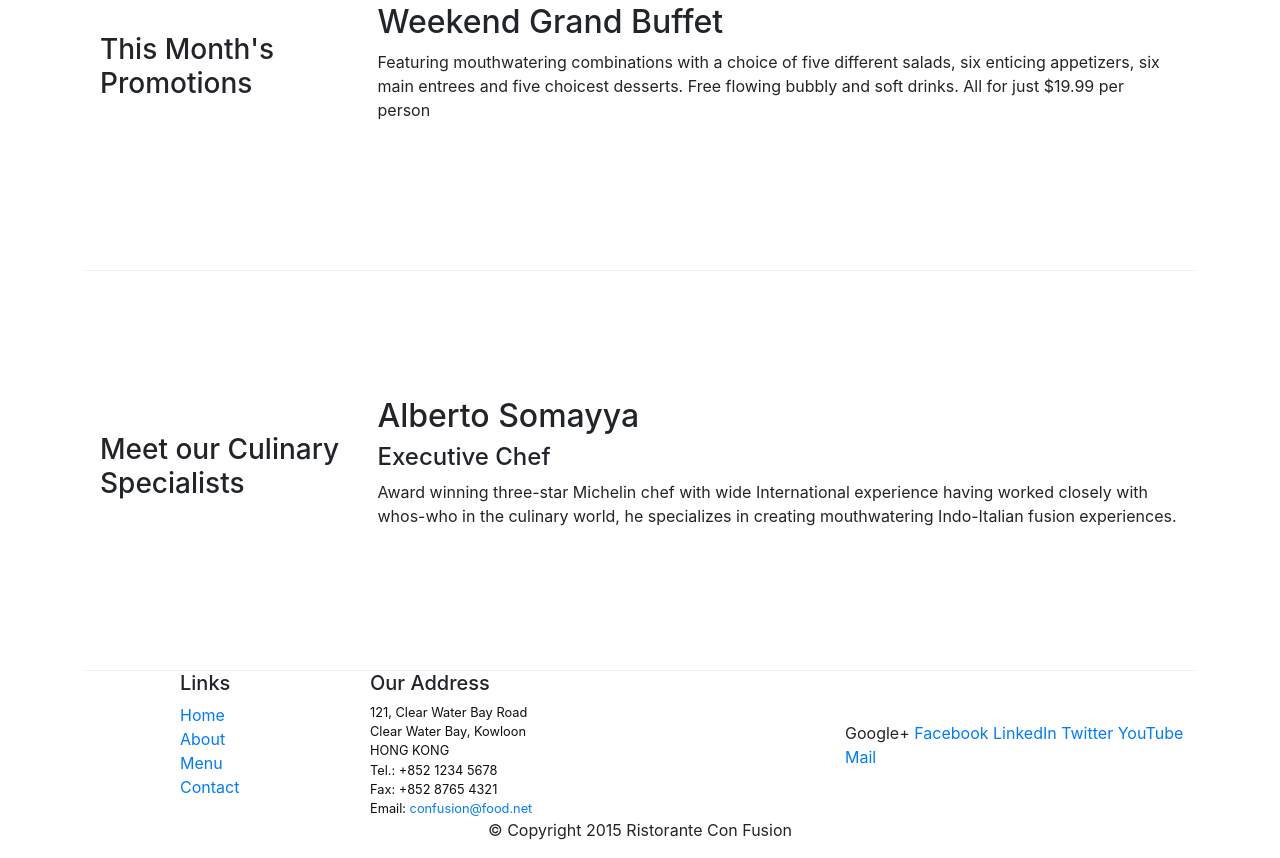
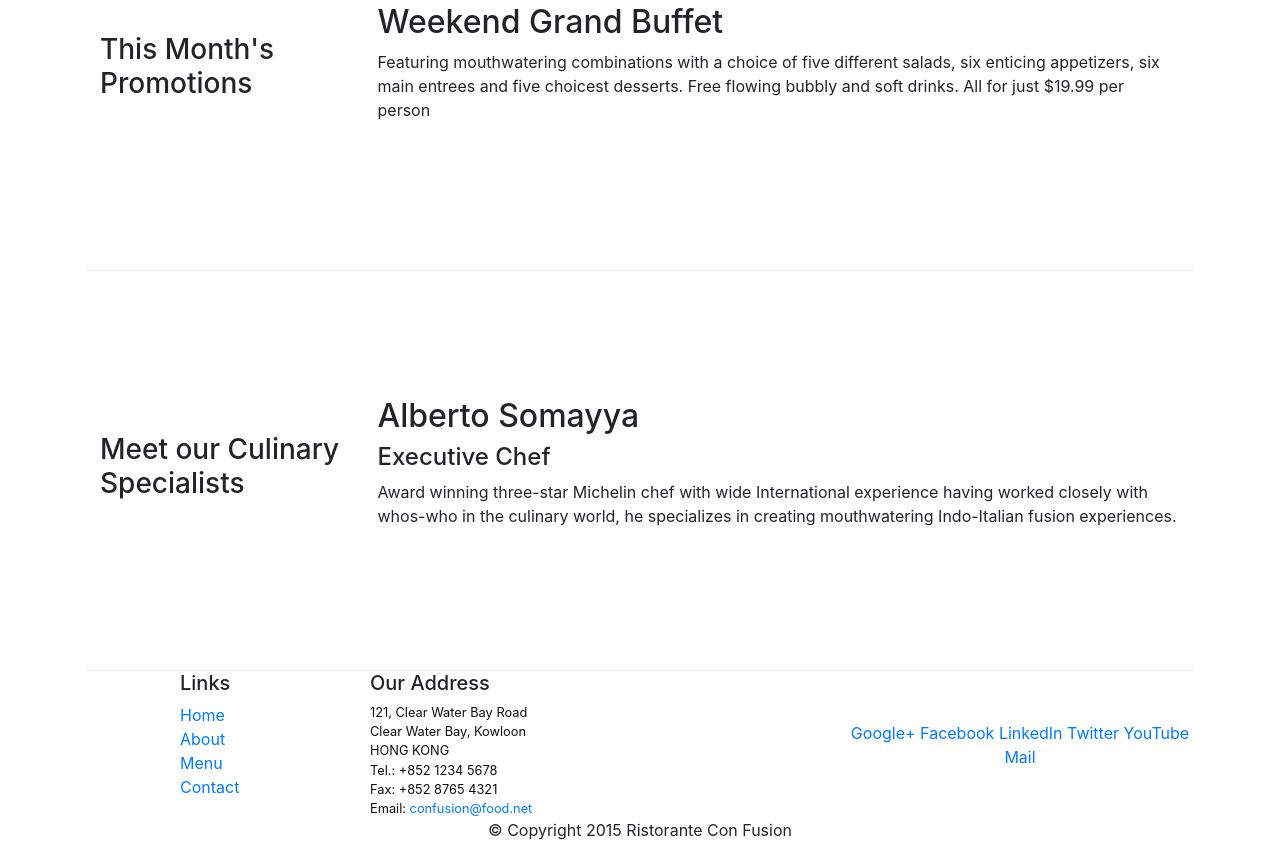
Before and after one commit to RISSOULI-Mohammed/coursera-frontend, a website: page index.html in a window 1280 px wide. Shown: the part 789-1647 px from the top of the page. Drawn offline with nearby package versions, Linux system fonts and the light colour scheme.

Commit message:
Bootstrap Grid Part 2

```diff
--- a/index.html
+++ b/index.html
@@ -85,7 +85,7 @@
 		           </address>
                 </div>
                 <div class="col col-sm-4 align-self-center">
-                    <div  style="text-align:center>
+                    <div  style="text-align:center">
                         <a href="http://google.com/+">Google+</a>
                         <a href="http://www.facebook.com/profile.php?id=">Facebook</a>
                         <a href="http://www.linkedin.com/in/">LinkedIn</a>
```
